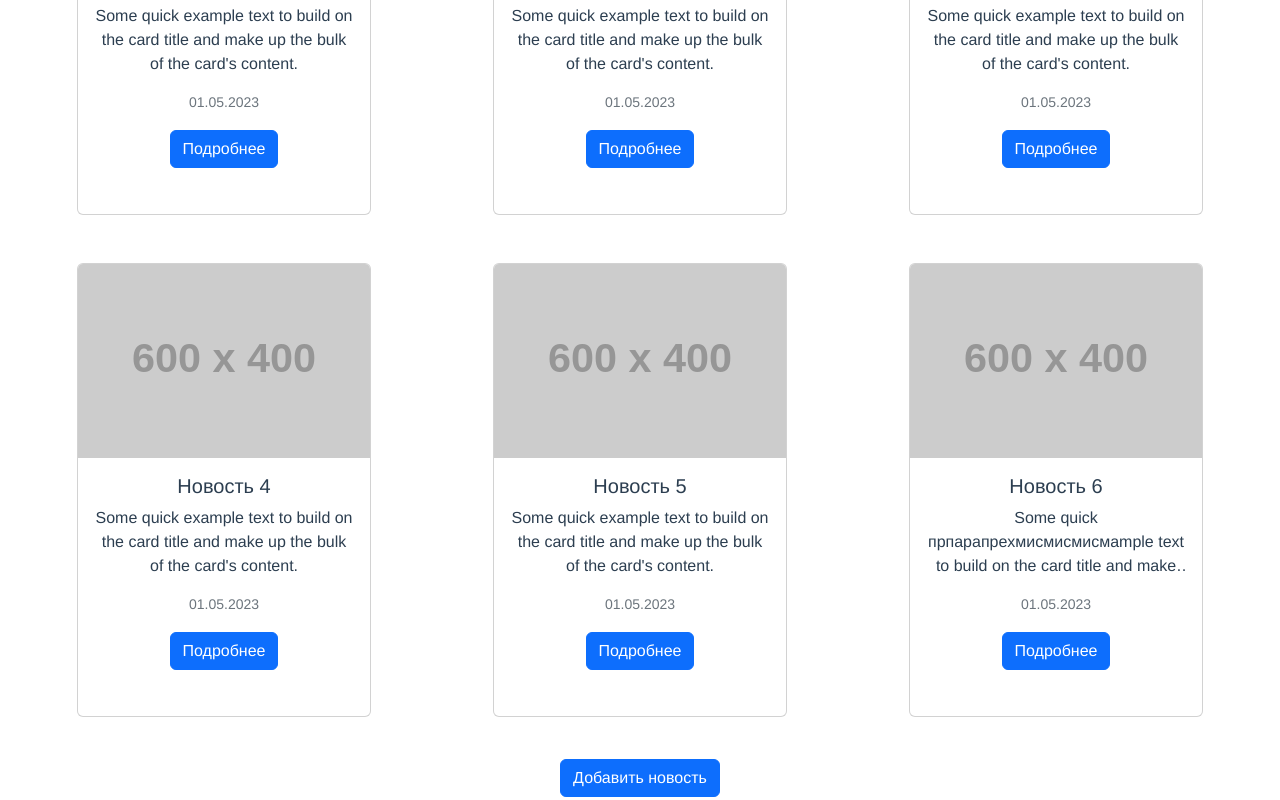
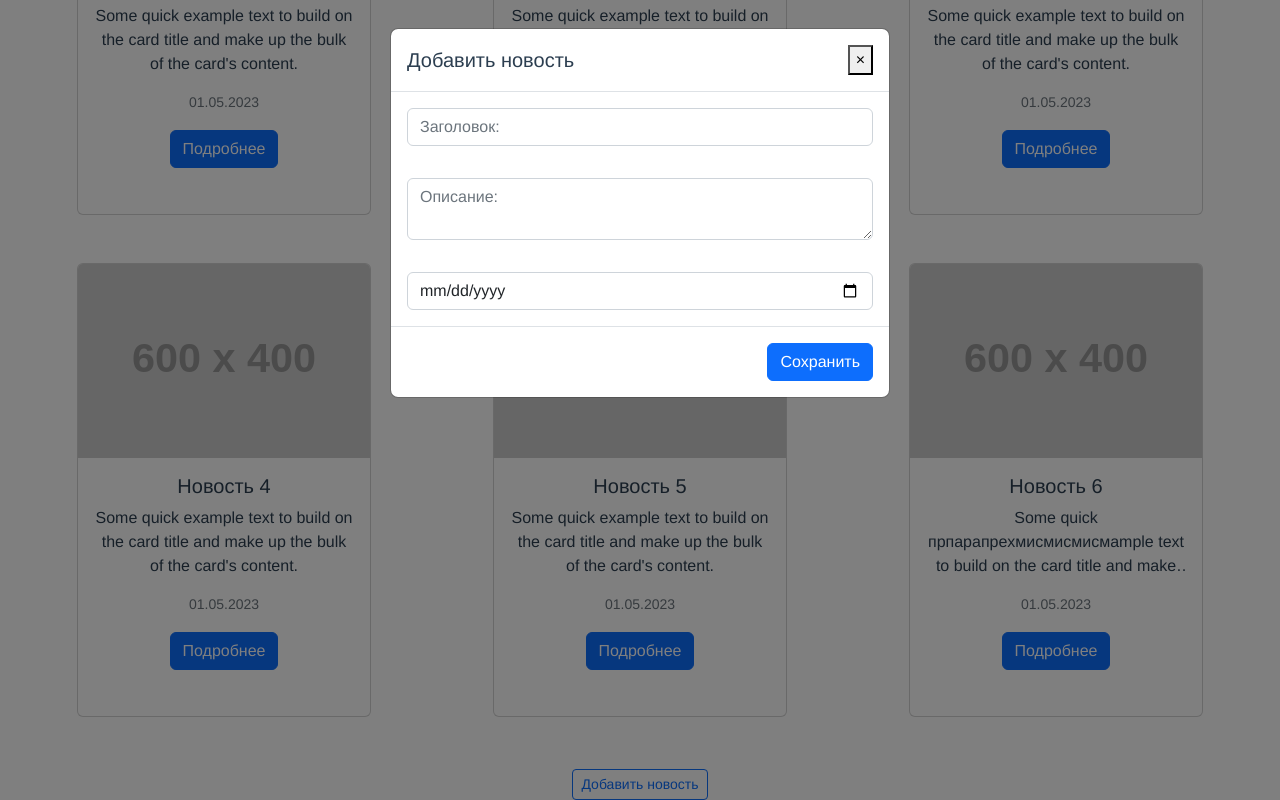
Before and after one commit to ianaomalova/frontendcorpportal, a Vue app: page /news in a window 1280 px wide. Both pictures are taken after a click on the button "Добавить новость". Shown: the part 335-1135 px from the top of the page. Built offline with nearby package versions, Linux system fonts and the light colour scheme.

Commit message:
Добавлены стили для модального окна

```diff
--- a/src/components/News.vue
+++ b/src/components/News.vue
@@ -12,8 +12,8 @@
             </div>
         </div>
     </div>
-    <button type="button" class="btn btn-primary" @click="add">Добавить новость</button>
-    <NewsForm v-if="showForms" @add_News="add_News"></NewsForm>
+<!--    <button type="button" class="btn btn-primary" @click="add">Добавить новость</button>-->
+<!--    <NewsForm v-if="showForms" @add_News="add_News"></NewsForm>-->
     <!-- Button trigger modal -->
     <button style="margin-top: 10px;" type="button" class="btn btn-outline-primary btn-sm" data-bs-toggle="modal" data-bs-target="#exampleModal">Добавить новость</button>
     <div ref="modalAdd" class="modal fade" id="exampleModal" tabindex="-1" role="dialog" aria-labelledby="exampleModalLabel" aria-hidden="true">
@@ -26,13 +26,13 @@
                     </button>
                 </div>
                 <div class="modal-body">
-                    <input type="text" placeholder="Заголовок: " v-model="newsObj.title">
+                    <input class="form-control" type="text" placeholder="Заголовок: " v-model="newsObj.title">
                 </div>
                 <div class="modal-body">
-                    <textarea placeholder="Описание: " v-model="newsObj.description"></textarea>
+                    <textarea class="form-control" placeholder="Описание: " v-model="newsObj.description"></textarea>
                 </div>
                 <div class="modal-body">
-                    <input type="date" placeholder="Введите имя студента: " v-model="newsObj.date">
+                    <input class="form-control" type="date" placeholder="Введите имя студента: " v-model="newsObj.date">
                 </div>
                 <div class="modal-footer">
                     <button type="button" class="btn btn-primary" @click="add_News(newsObj)" data-bs-dismiss="modal">Сохранить</button>
```
